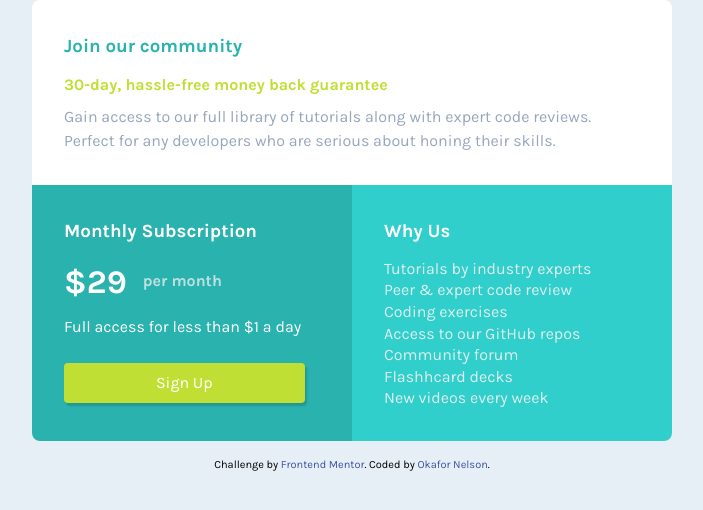
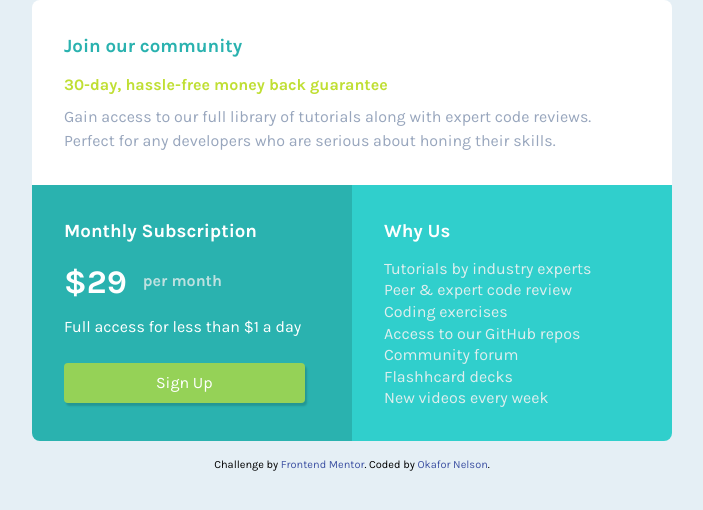
Before and after one commit to N-Endy/price-grid, a plain HTML site: page index.html in a window 1280 px wide. In both pictures the pointer is over the link "Sign Up". Shown: the whole page, without its empty margins (288-991 px from the left). Drawn offline with Linux system fonts and the light colour scheme.

Commit message:
added README file and put hover state on the button

```diff
--- a/css/style.css
+++ b/css/style.css
@@ -37,6 +37,10 @@ h4 {
     border-radius: 0.25rem;
     color: #fff;
     box-shadow: 2px 3px 2px rgba(0, 0, 0, 0.158);
+}
+
+.btn:hover {
+    background: hsla(71, 73%, 54%, 0.712);
 }
 
 /* ------------------------------------------------ */
```
Also changed, not shown: 1 other file.
